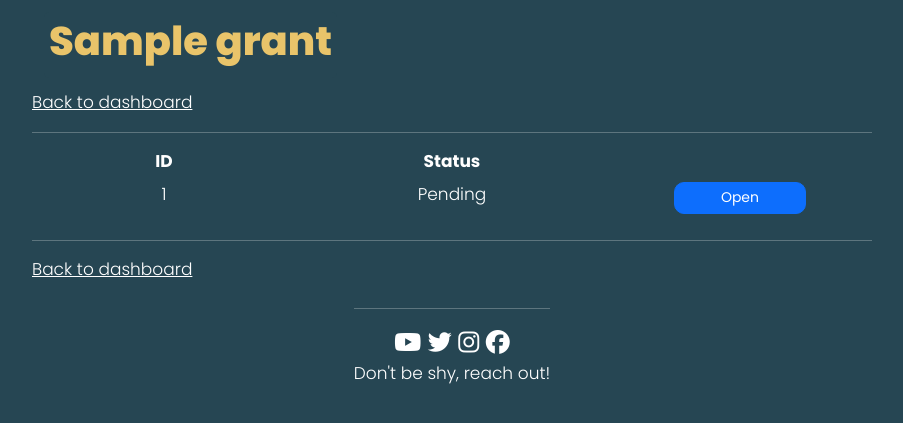
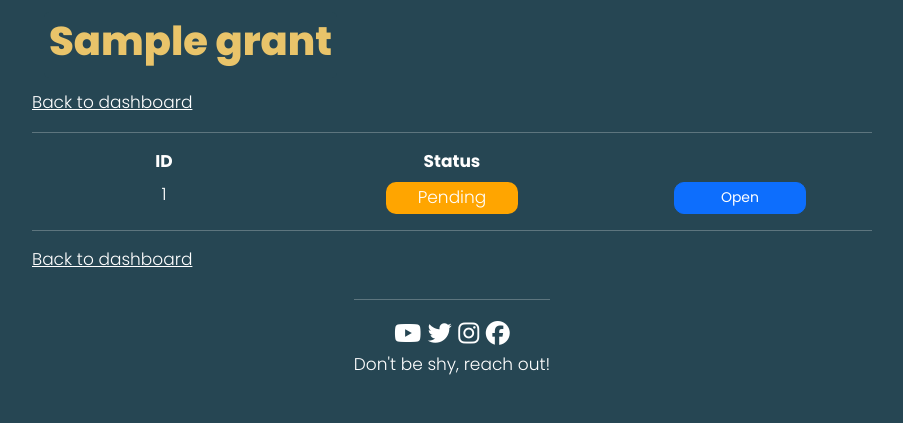
Before and after one commit to PhilMele/M3Project, a Python web app: template templates/granter/show-all-grant-application.html in a window 1280 px wide. Shown: the top 423 px of the page, without its empty margins (188-1091 px from the left). Run offline with Jinja, Linux system fonts and the light colour scheme; the template is opened without the code that fills it: most values are stand-ins (such as "Sample title", 1, 10 or a date in 2020); some libraries are stand-ins or nearby versions.

Commit message:
Add coloured span tags to show-all-grant-application.html

```diff
--- a/app.py
+++ b/app.py
@@ -642,9 +642,6 @@ def read_submitted_application(grant_id, grant_application_id):
     methods=['GET', 'POST'])
 @login_required
 def apply_to_grant(grant_id, grant_application_id, methods=['GET', 'POST']):
-    # TO DO: add logic to prvent user getting
-    # back to this page if grant is submitted
-    # if appliction is submitted = redirect user to grants available page.
     grant = Grant.query.get_or_404(grant_id)
     grant_application_id = grant_application_id
     grant_application = GrantApplication.query.get_or_404(grant_application_id)
--- a/templates/granter/show-all-grant-application.html
+++ b/templates/granter/show-all-grant-application.html
@@ -24,22 +24,22 @@
     <!-- For loop logic  -->
    {%for grantapplication in applications%}
         <div class="row mb-2 center-text">
-            <div class="col-4">
+            <div class="col-4 d-flex justify-content-center">
                 {{ grantapplication.id }}
             </div>
-            <div class="col-4">
+            <div class="col-4 d-flex justify-content-center">
                 {%if grantapplication.is_rejected %}
                 <!-- if application is rejected is True:show rejected -->
-                <p>Rejected</p>
+                <span class="status-colour-black">Rejected</span>
                 {%elif grantapplication.is_approved %}
                 <!-- if application is approved is True:show approved -->
-                <p>Approved</p>
+                <span class="status-colour-green">Approved</span>
                 {%else%}
                 <!-- else: show pending -->
-                <p>Pending</p>
+                <span class="status-colour-amber">Pending</span>
                 {%endif%}
             </div>
-            <div class="col-4">
+            <div class="col-4 d-flex justify-content-center">
                 <a class="btn btn-primary btn-sm" href="{{ url_for('show_user_grant_application_id', grant_id=grant_id, grant_application_id=grantapplication.id) }}">Open</a>
             </div>
         </div>
```
